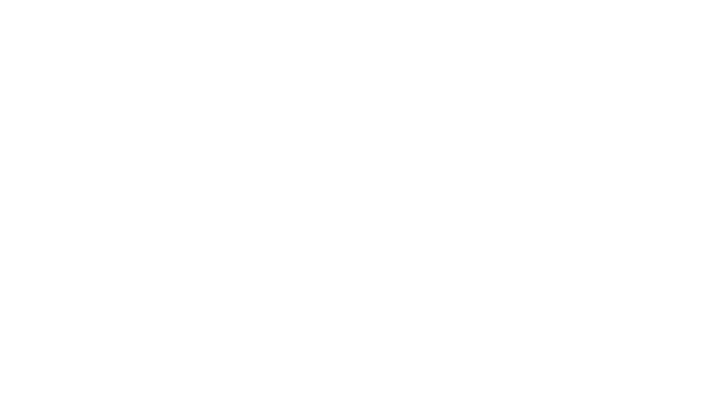
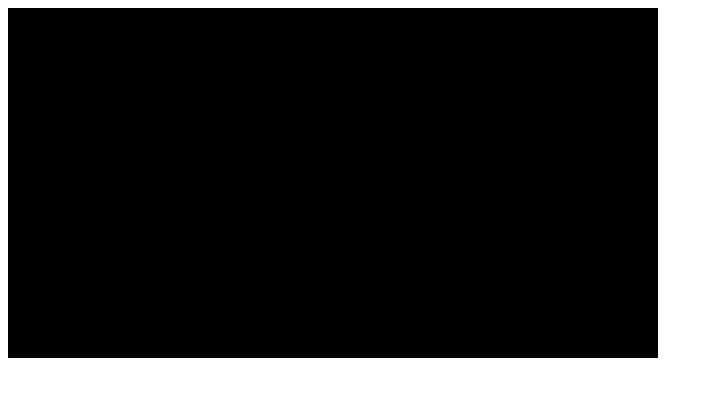
Before and after one commit to Jcook894/Side_Scroller_game, a plain HTML site: page index.html in a window 1280 px wide. Shown: the whole page, without its empty margins (0-713 px from the left). Drawn offline with Linux system fonts and the light colour scheme.

Commit message:
Initialized a new phaser game.

```diff
--- a/index.html
+++ b/index.html
@@ -1,10 +1,12 @@
 <!DOCTYPE html>
   <html>
     <head>
-      <title>Side Scroller</title>
+      <script src="js/phaser.min.js"></script>
+      <script src="js/game.js"></script>
     </head>
     <body>
 
     </body>
-    <script src="js/phaser.min.js"></script>
+
+
   </html>
--- /dev/null
+++ b/js/game.js
@@ -0,0 +1,19 @@
+var game = new Phaser.Game(650, 350, Phaser.AUTO);
+
+var gameState = {
+  preload: function(){
+
+
+  },
+  create: function(){
+
+  },
+
+  update: function(){
+
+
+  }
+};
+
+game.state.add("GameState", gameState);
+game.state.start("GameState");
```
